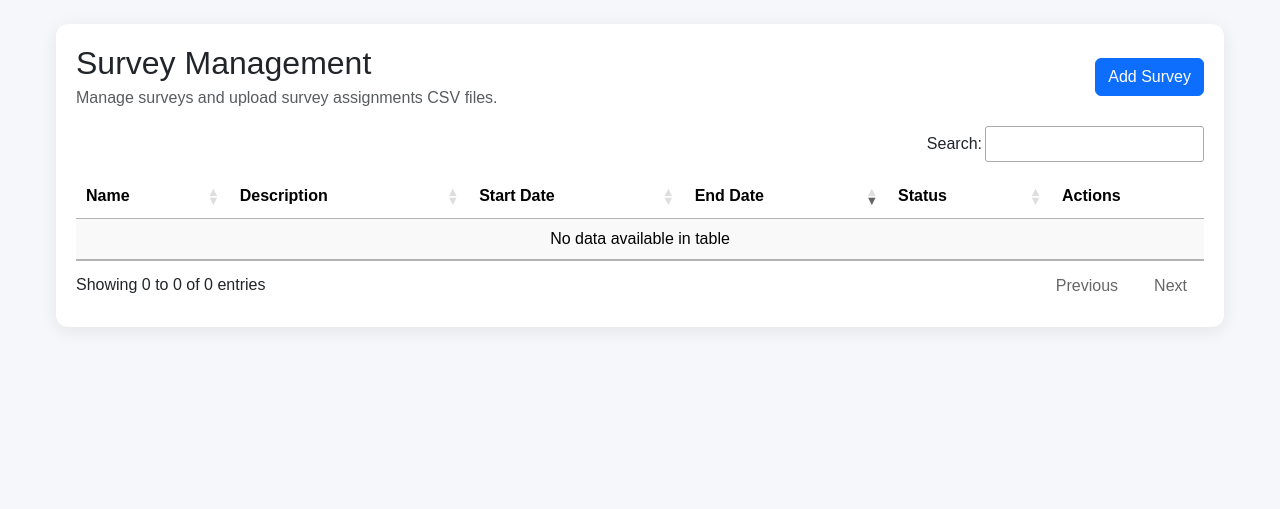
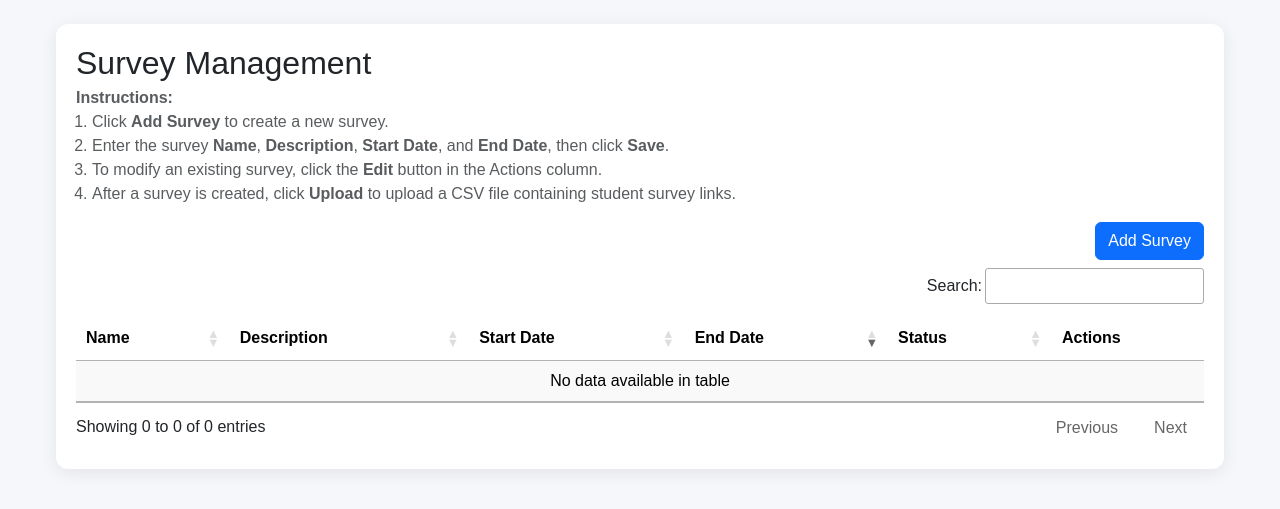
Before and after one commit to Imangazin/SurveyUI, a Flask app: template templates/surveys.html in a window 1280 px wide. Shown: the top 509 px of the page. Run offline with Flask 3, Linux system fonts and the light colour scheme; the template is opened without the code that fills it, so the values that code supplies are empty; parts of the project's set-up code (start-up, migrations or seed data) failed here and were passed over; some libraries are stand-ins or nearby versions.

Commit message:
added instructions

```diff
--- a/templates/surveys.html
+++ b/templates/surveys.html
@@ -15,8 +15,19 @@
             <div class="d-flex justify-content-between align-items-center flex-wrap gap-2 mb-3">
                 <div>
                     <h2 class="mb-1">Survey Management</h2>
-                    <div class="text-muted">Manage surveys and upload survey assignments CSV files.</div>
+                    <div class="text-muted">
+                        <strong>Instructions:</strong>
+                        <ol class="mb-0 ps-3">
+                            <li>Click <strong>Add Survey</strong> to create a new survey.</li>
+                            <li>Enter the survey <strong>Name</strong>, <strong>Description</strong>, <strong>Start Date</strong>, and <strong>End Date</strong>, then click <strong>Save</strong>.</li>
+                            <li>To modify an existing survey, click the <strong>Edit</strong> button in the Actions column.</li>
+                            <li>After a survey is created, click <strong>Upload</strong> to upload a CSV file containing student survey links.</li>
+                        </ol>
+                    </div>
                 </div>
+            </div>
+
+            <div class="d-flex justify-content-end mb-2">
                 <button id="addSurveyBtn" class="btn btn-primary">Add Survey</button>
             </div>
 
```
